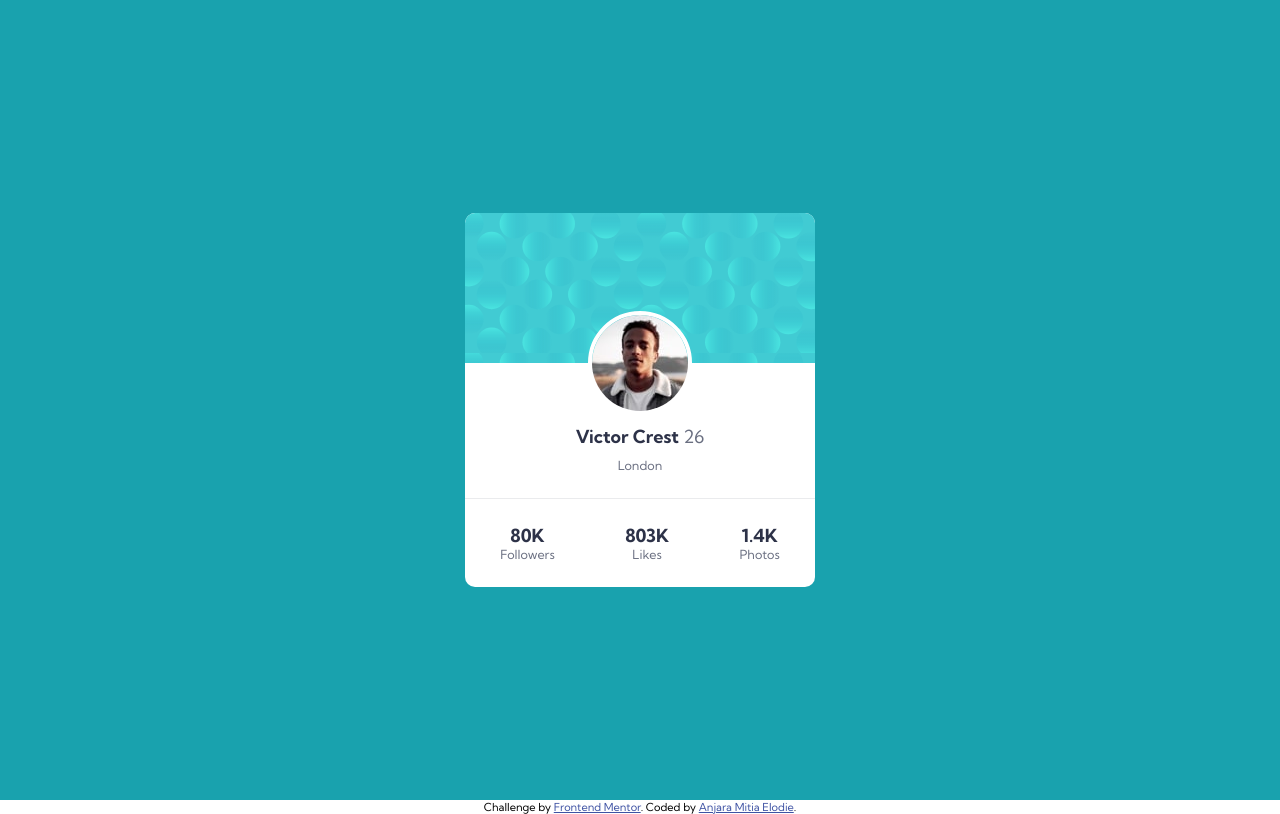
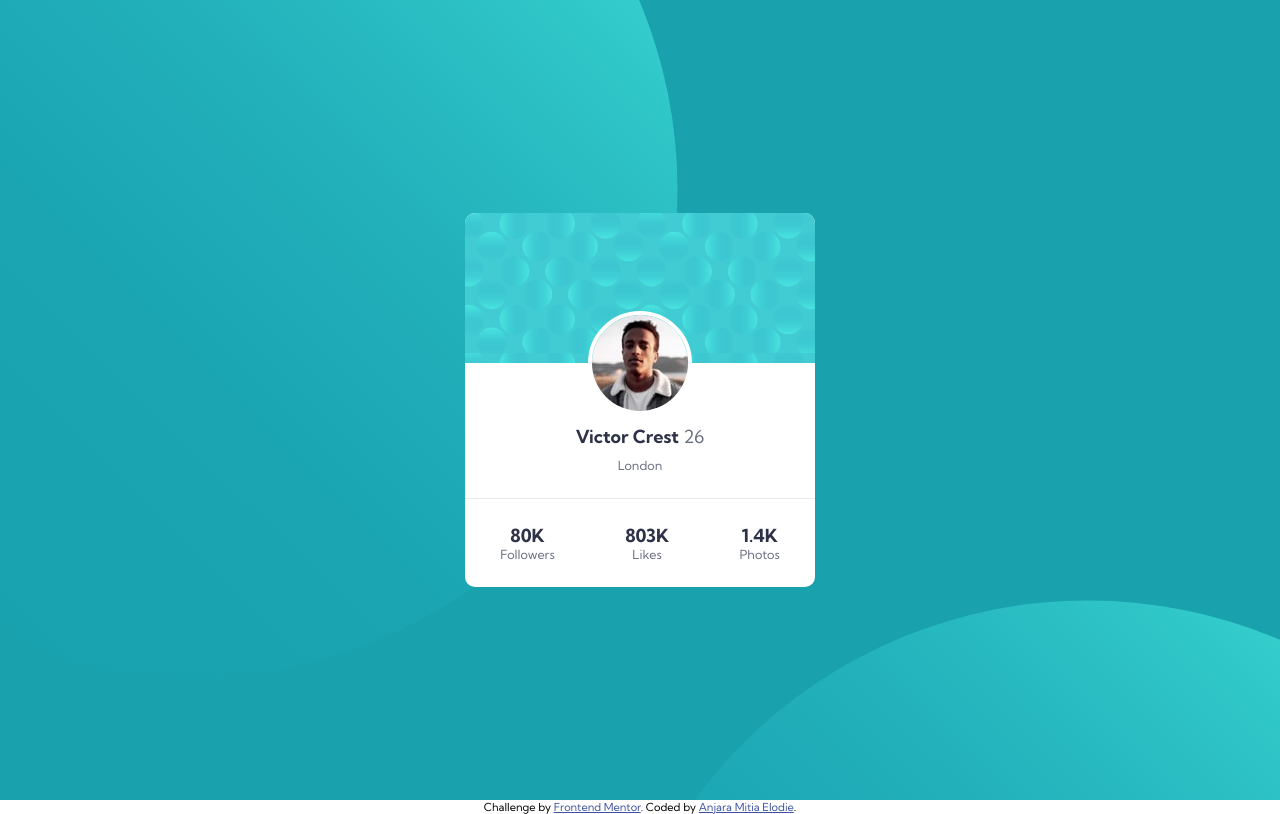
Before and after one commit to MitiaElodie/profile-card-component-main, a plain HTML site: page index.html in a window 1280 px wide. Drawn offline with Linux system fonts and the light colour scheme.

Commit message:
adjust background-color

```diff
--- a/style.scss
+++ b/style.scss
@@ -21,7 +21,9 @@ body {
       display: flex;
       align-items: center;
       justify-content: center;
-      background-color: $dark-cyan;
+      background: url(./images/bg-pattern-top.svg), url(./images/bg-pattern-top.svg), $dark-cyan;
+      background-position: -300px -300px, 600px 600px;
+      background-repeat: no-repeat;
       color: $dark-grayish-blue;
       font-size: 18px;
    }
```
Also changed, not shown: style.css, 1 other file.
